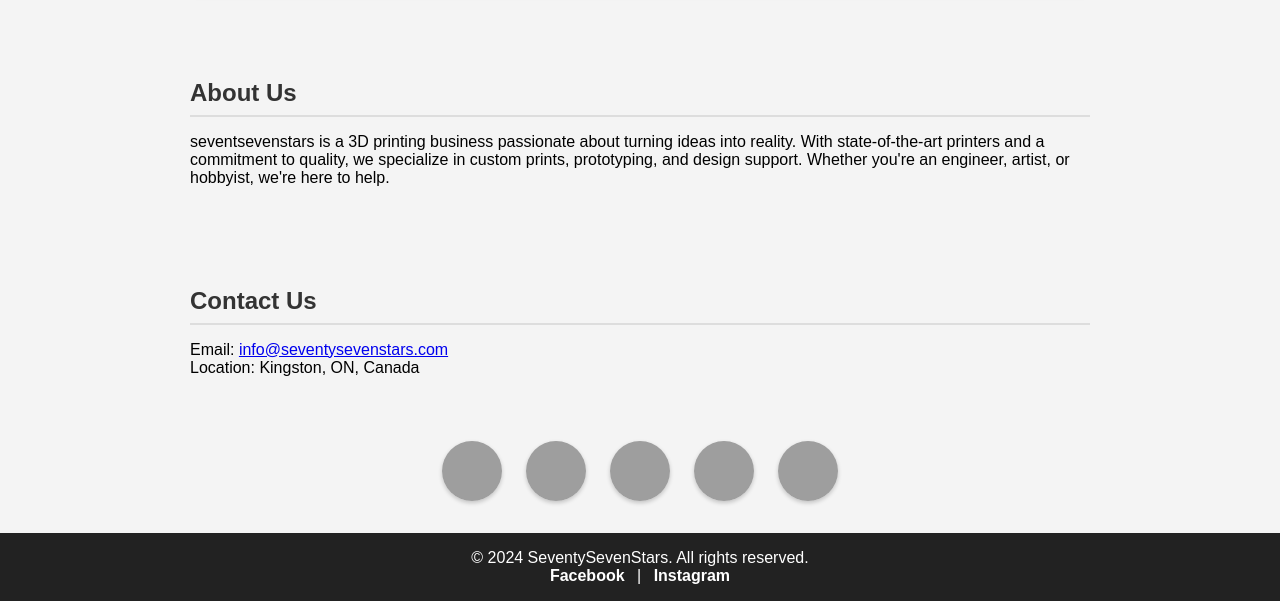
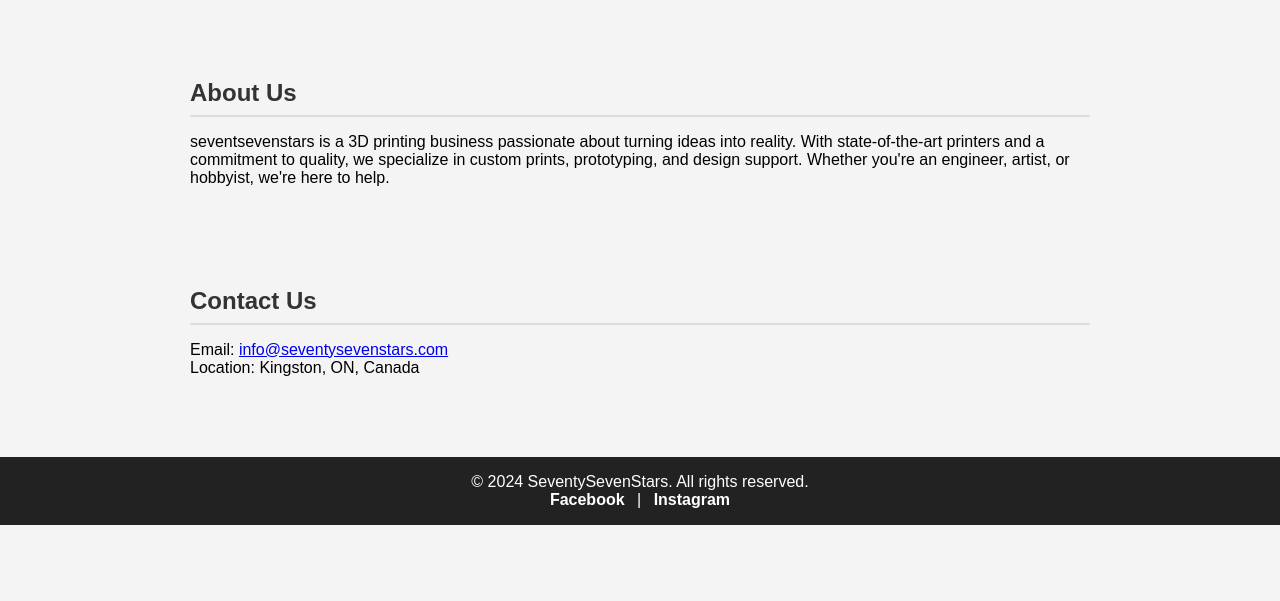
Before and after one commit to schartrand77/77stars, a plain HTML site: page index.html in a window 1280 px wide. Shown: the part 852-1453 px from the top of the page. After the commit the page ends 1377 px from the top, so only its background shows below. Drawn offline with Linux system fonts and the light colour scheme; grey boxes are pictures that could not be loaded.

Commit message:
Update index.html

```diff
--- a/index.html
+++ b/index.html
@@ -72,6 +72,12 @@
       padding: 1rem;
       flex: 1 1 calc(33.333% - 2rem);
       box-shadow: 0 2px 4px rgba(0, 0, 0, 0.1);
+      transition: transform 0.3s ease, box-shadow 0.3s ease;
+    }
+
+    .service:hover, .portfolio-item:hover {
+      transform: translateY(-10px);
+      box-shadow: 0 4px 8px rgba(0, 0, 0, 0.2);
     }
 
     .service h3, .portfolio-item h3 {
@@ -212,26 +218,6 @@
   </p>
 </section>
 
-<!-- Circle Icons at the bottom -->
-<div class="circle-icons">
-  <a href="https://plex.seventysevenstars.com" target="_blank">
-    <img src="https://beyondtv.com/wp-content/uploads/2020/04/910-9103810_plex-media-server-transparent-plex-icon.png" alt="Plex" title="Plex">
-  </a>
-  <a href="https://jellyfin.seventysevenstars.com" target="_blank">
-    <img src="https://play-lh.googleusercontent.com/FAlWhVMAjAzI6Nxc7bf4KPgjbwA3GT9j2bzeAMnRpdWim_2SXnS9i4zhwasKWIC8PV4=w480-h960" alt="Jellyfin" title="Jellyfin">
-  </a>
-  <a href="" target="_blank">
-    <img src="https://banner2.cleanpng.com/20180628/ii/aayi53218.webp" alt="Discord" title="Discord">
-  </a>
-  <a href="https://requests.seventysevenstars.com" target="_blank">
-    <img src="https://getumbrel.github.io/umbrel-apps-gallery/overseerr/icon.svg" alt="Requests" title="Requests">
-  </a>
-  </a>
-  <a href="https://www.youtube.com/@schartrand77" target="_blank">
-    <img src="https://thumbs.dreamstime.com/b/youtube-round-icon-logo-white-background-editable-vector-illustration-youtube-icon-logo-141050377.jpg" alt="Youtube" title="Youtube">
-  </a>
-</div>
-
 <footer>
   <p>&copy; 2024 SeventySevenStars. All rights reserved.</p>
   <div>
```
